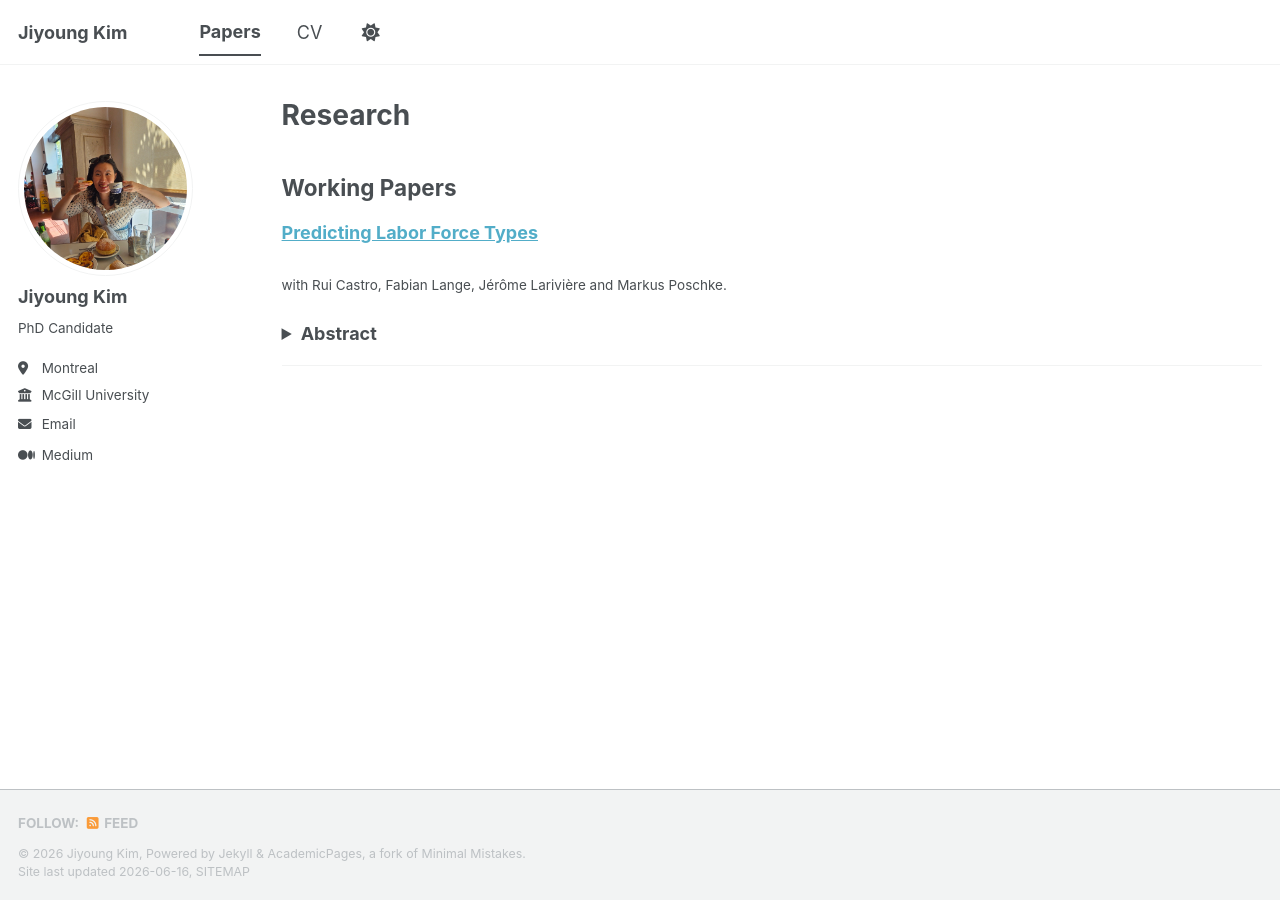
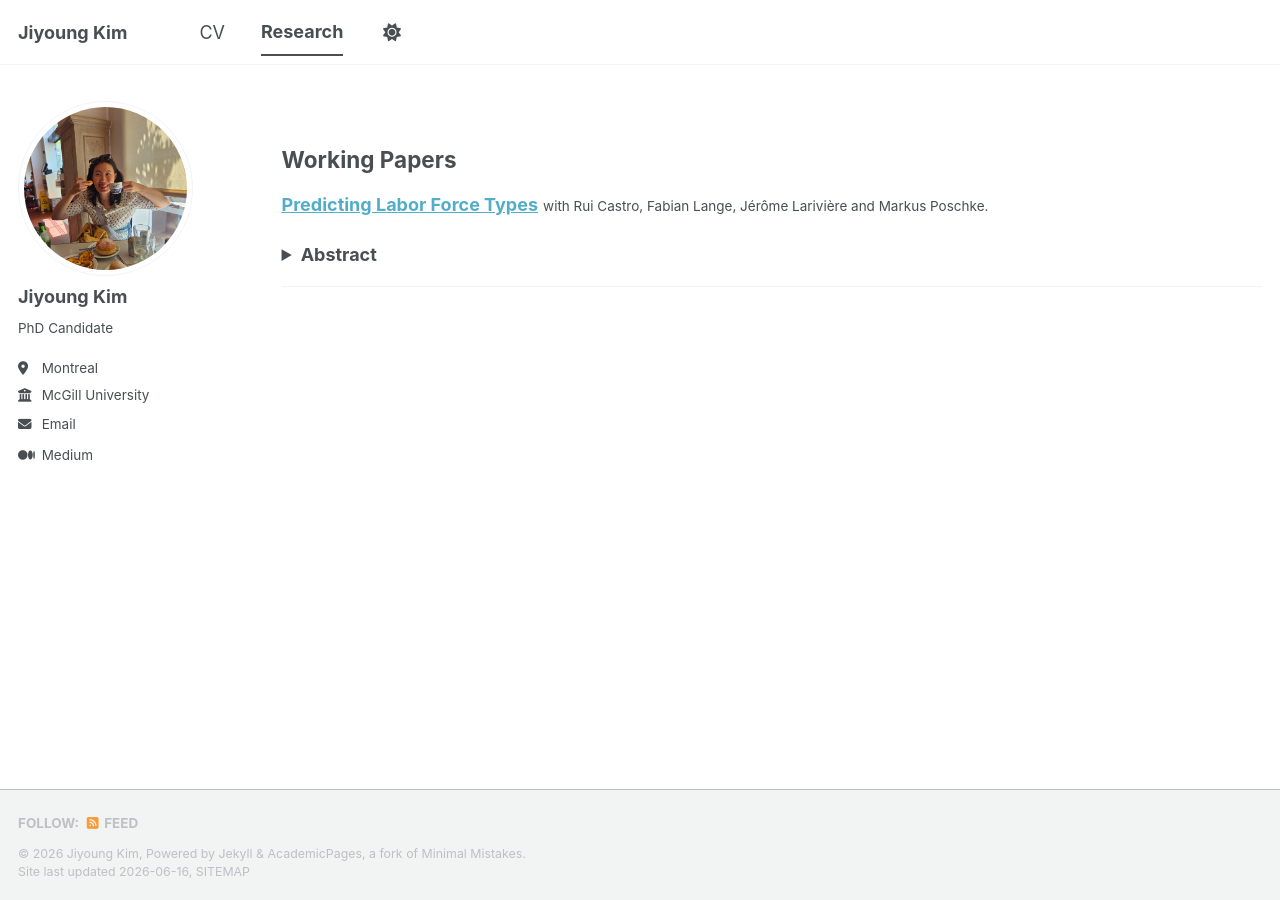
Before and after one commit to Jiyoung-Cecil-Kim/Jiyoung-Kim, a Jekyll site: the page built from _pages/papers.md, in a window 1280 px wide. Built offline with Jekyll 4.4.1, drawn with Linux system fonts in a browser that asks for light colours; a script bundle is joined from its source files by our own code; library files that are not in the unit come from our copies.

Commit message:
change order of bar

```diff
--- a/_data/navigation.yml
+++ b/_data/navigation.yml
@@ -8,7 +8,7 @@
 #      Markdown formatted page while the second is generated using JSON.
 
 main:
-  - title: "Papers"
-    url: /papers/
   - title: "CV"
     url: /cv/
+  - title: "Research"
+    url: /papers/
```
Also changed, not shown: _pages/papers.md (+2 -1 lines).
